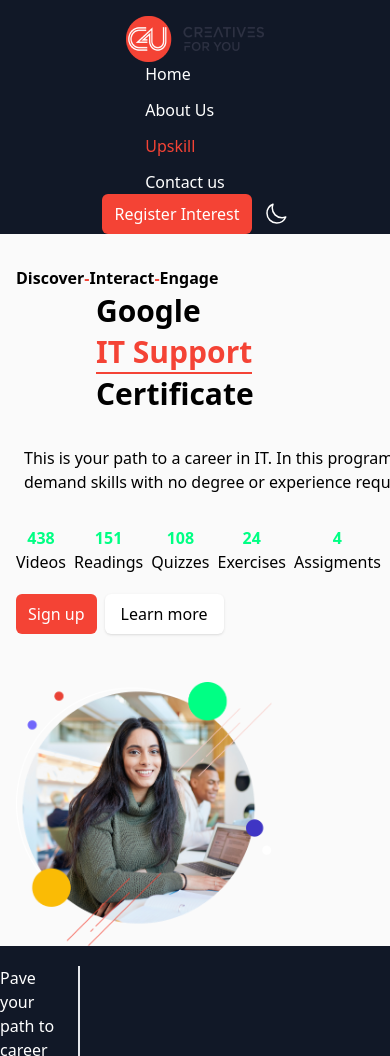
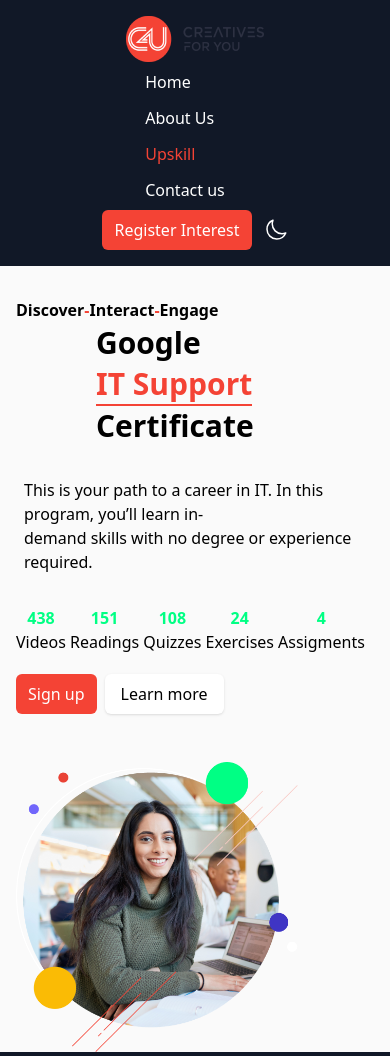
Before and after one commit to sohagmiah4291/tailwindCssProject, a website built with Vite: page index.html in a window 390 px wide. Shown: the top 1056 px of the page. Built offline with nearby package versions, Linux system fonts and the light colour scheme; files whose address does not match are found by name.

Commit message:
header responsive

```diff
--- a/index.html
+++ b/index.html
@@ -9,7 +9,7 @@
 </head>
 <body class="bg-white dark:bg-gray-900">
     <!-- header section start  -->
-    <header class="flex md:flex-row flex-col  md:justify-between  md:px-10 items-center pt-4">
+    <header class="flex md:flex-row flex-col  md:justify-between  md:px-10 items-center py-4 space-y-2">
         <div class="text-center">
             <img class="dark:text-white" src="pictures/logo.png" alt="logo">
         </div>
@@ -40,9 +40,9 @@
 
             <h1 class="text-3xl ps-20 md:ps-0 md:text-5xl font-bold leading-snug">Google<br><span class="text-[#F44335] border-b-2 border-[#F44335]">IT Support</span><br>Certificate</h1>
 
-            <p class="py-8 p-2">This is your path to a career in IT. In this program, you’ll learn in- <br> demand skills with no degree or experience required. </p>
+            <p class="py-8 p-2 w-1/4 md:w-auto">This is your path to a career in IT. In this program, you’ll learn in- <br> demand skills with no degree or experience required. </p>
 
-            <div class="flex gap-2 md:gap-6">
+            <div class="flex md:flex-row gap-1 md:gap-6">
                 <div class="flex flex-col items-center">
                     <p class="text-[#00FF84] font-bold">438</p>
                     <p>Videos</p>
@@ -71,14 +71,14 @@
             </div>
         </div>
         <div class="col-span-12 md:col-span-6 mt-[-80px] md:mt-0">
-            <img class="md:object-cover w-64 md:w-3/4 " src="pictures/banner.png" alt="">
+            <img class="md:object-cover w-1/5 md:w-3/4 " src="pictures/banner.png" alt="">
         </div>
      </section>
 
     <!-- banner section end  -->
 
     <!-- logo section start  -->
-     <section class="container mx-auto grid grid-cols-12 gap-10 items-center mt-5 dark:text-white">
+     <section class="container mx-auto grid md:grid-cols-12 gap-10 items-center mt-5 dark:text-white text-center">
         <div class="col-span-3">
             <p class="border-r-2 pr-4">Pave your path to career success by gaining  a  professional  Google certificate with the support of C4U</p>
         </div>
```
